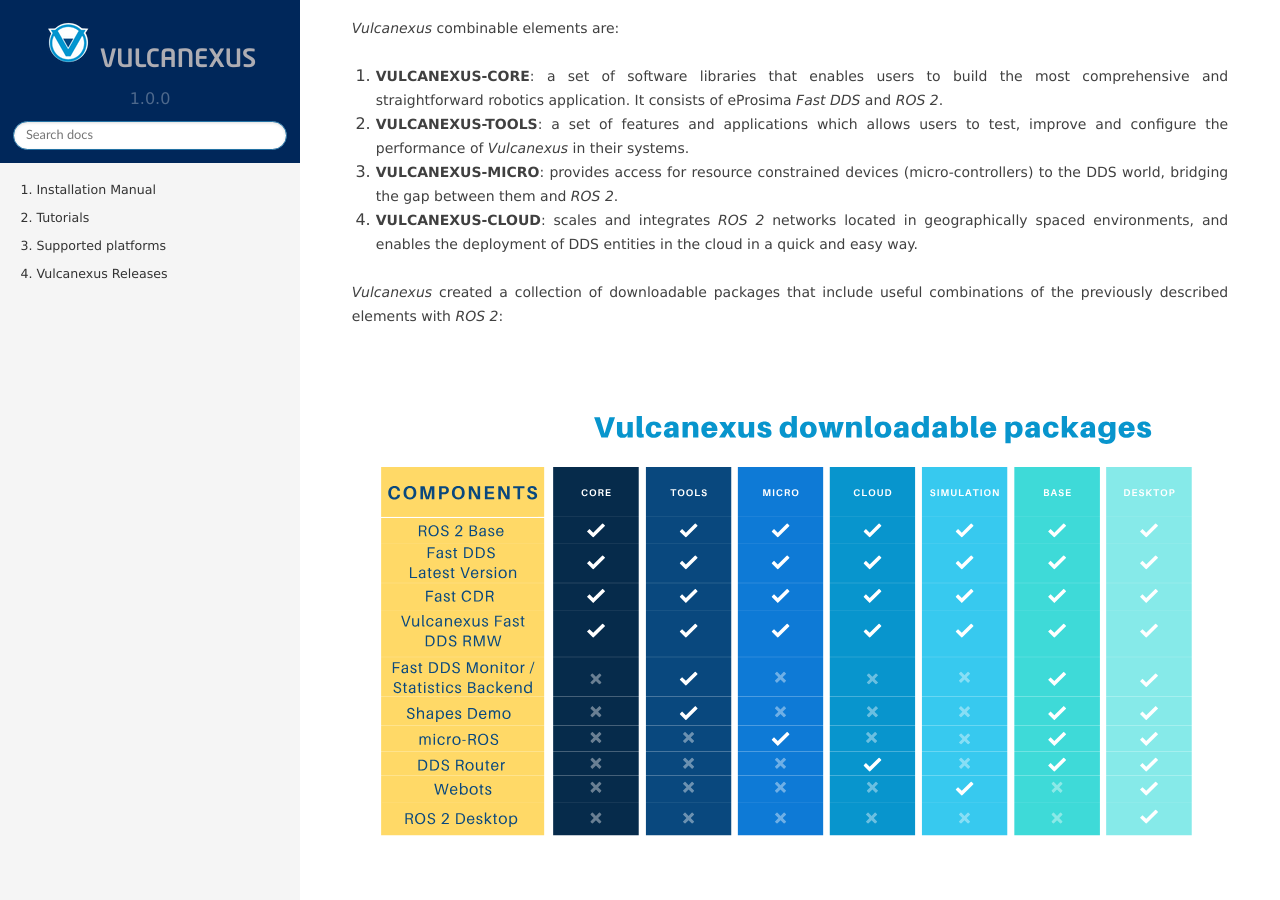
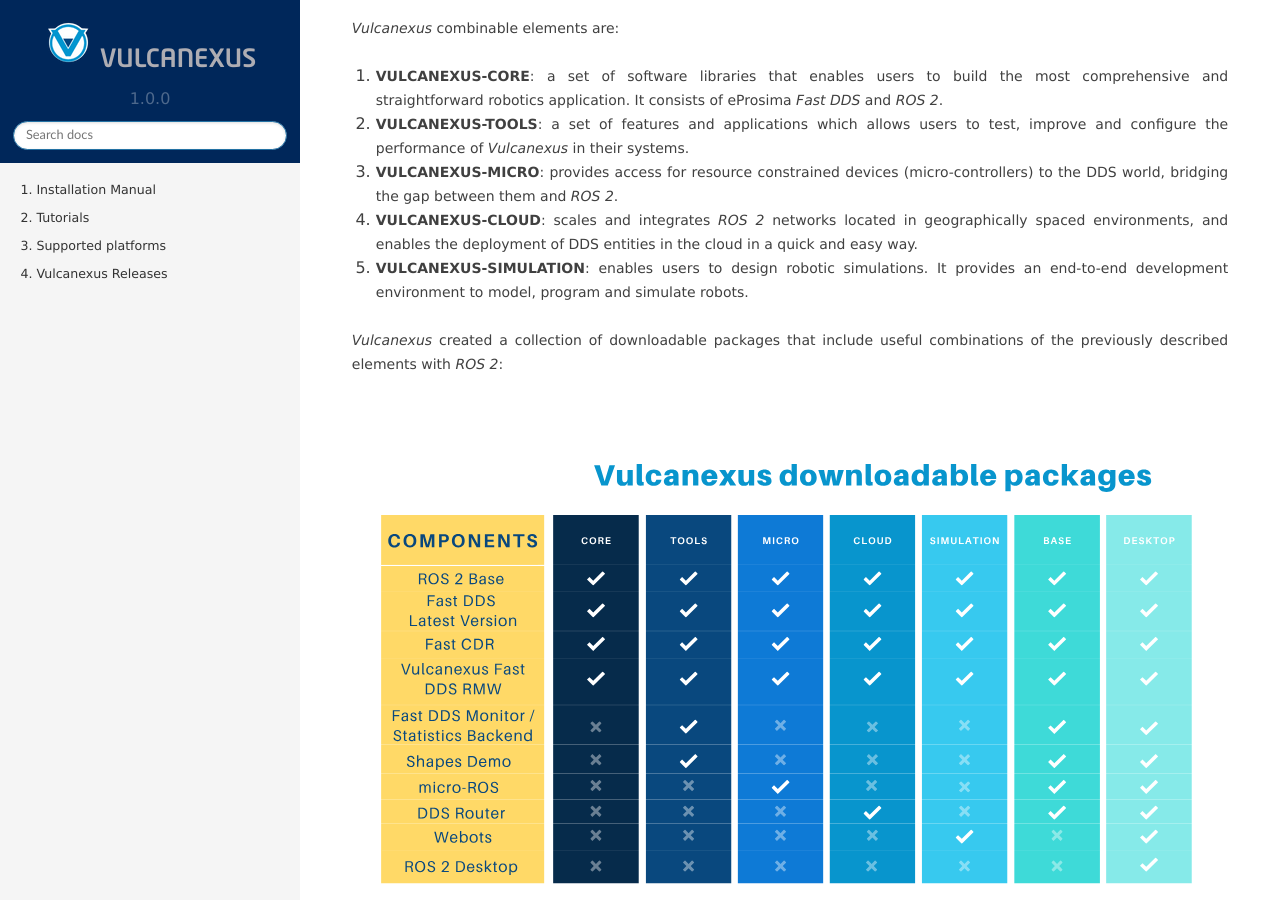
Before and after one commit to eProsima/vulcanexus, a Sphinx documentation site: the page built from docs/index.rst, in a window 1280 px wide and 900 px high, scrolled down 368 px. Built offline with Sphinx 7.4.7 and the Read the Docs theme 2.0.0, drawn with Linux system fonts in a browser that asks for light colours.

Commit message:
Update index.rst

```diff
--- a/docs/index.rst
+++ b/docs/index.rst
@@ -24,6 +24,7 @@
 2. **VULCANEXUS-TOOLS**: a set of features and applications which allows users to test, improve and configure the performance of *Vulcanexus* in their systems.
 3. **VULCANEXUS-MICRO**: provides access for resource constrained devices (micro-controllers) to the DDS world, bridging the gap between them and *ROS 2*.
 4. **VULCANEXUS-CLOUD**: scales and integrates *ROS 2* networks located in geographically spaced environments, and enables the deployment of DDS entities in the cloud in a quick and easy way.
+5. **VULCANEXUS-SIMULATION**: enables users to design robotic simulations. It provides an end-to-end development environment to model, program and simulate robots.
 
 *Vulcanexus* created a collection of downloadable packages that include useful combinations of the previously described elements with *ROS 2*:
 
```
